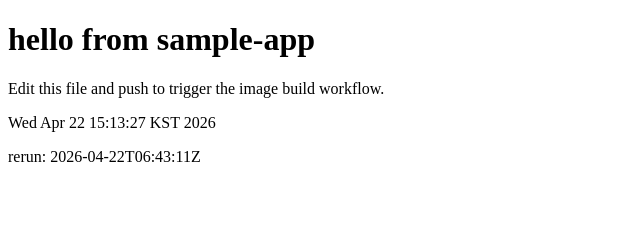
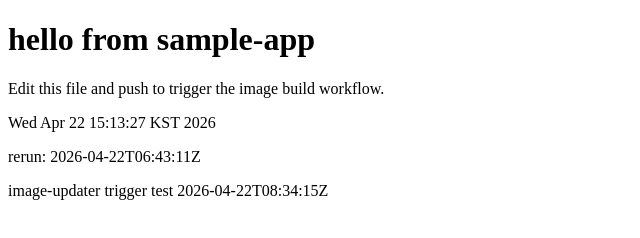
Before and after one commit to pyy0715/argocd-study, a plain HTML site: page sample-app/src/index.html in a window 1280 px wide. Shown: the whole page, without its empty margins (0-640 px from the left). Drawn offline with Linux system fonts and the light colour scheme.

Commit message:
test: trigger image-updater polling via new image

```diff
--- a/sample-app/src/index.html
+++ b/sample-app/src/index.html
@@ -8,3 +8,4 @@
 </html>
 <p>Wed Apr 22 15:13:27 KST 2026</p>
 <p>rerun: 2026-04-22T06:43:11Z</p>
+<p>image-updater trigger test 2026-04-22T08:34:15Z</p>
```
